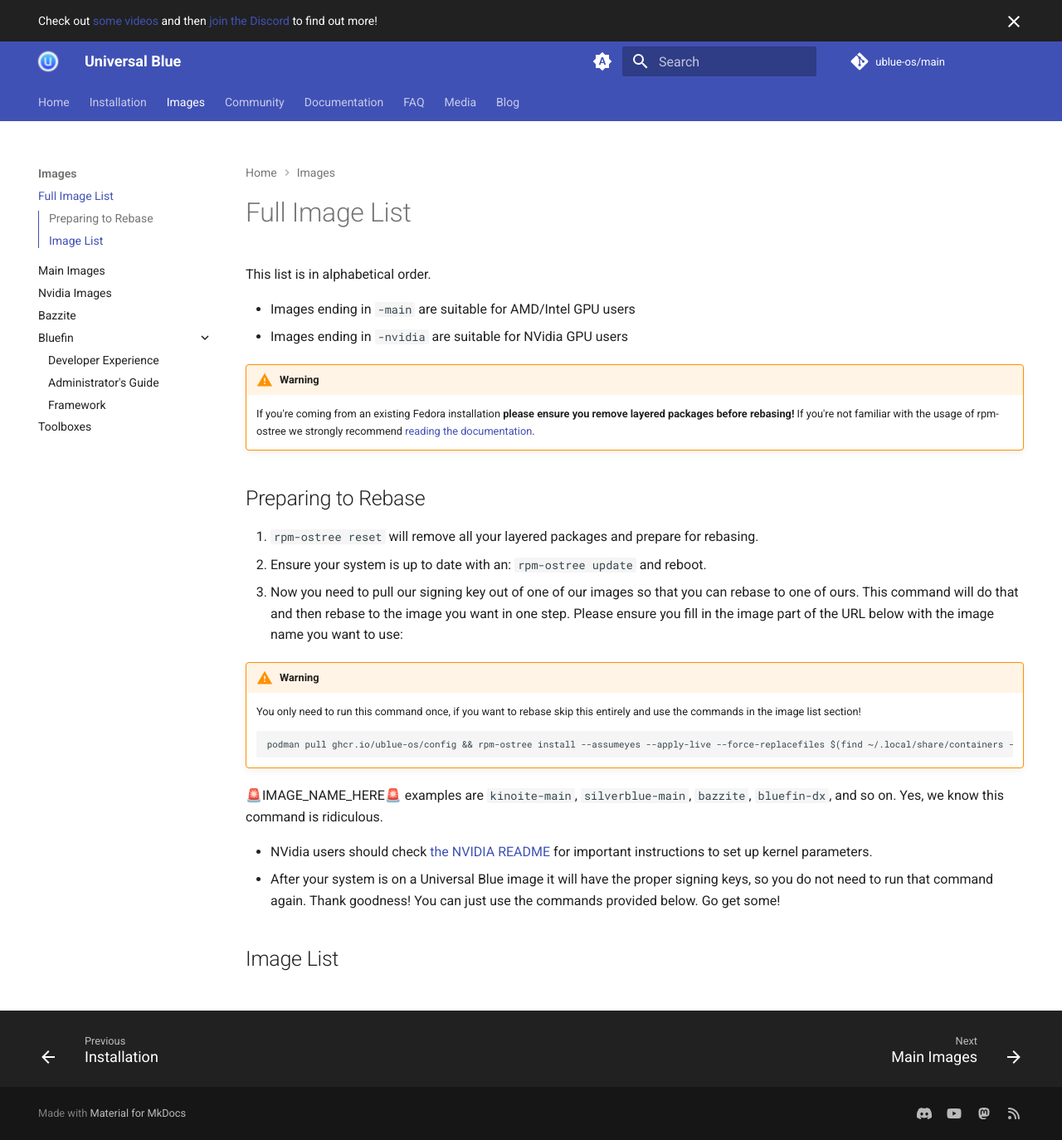
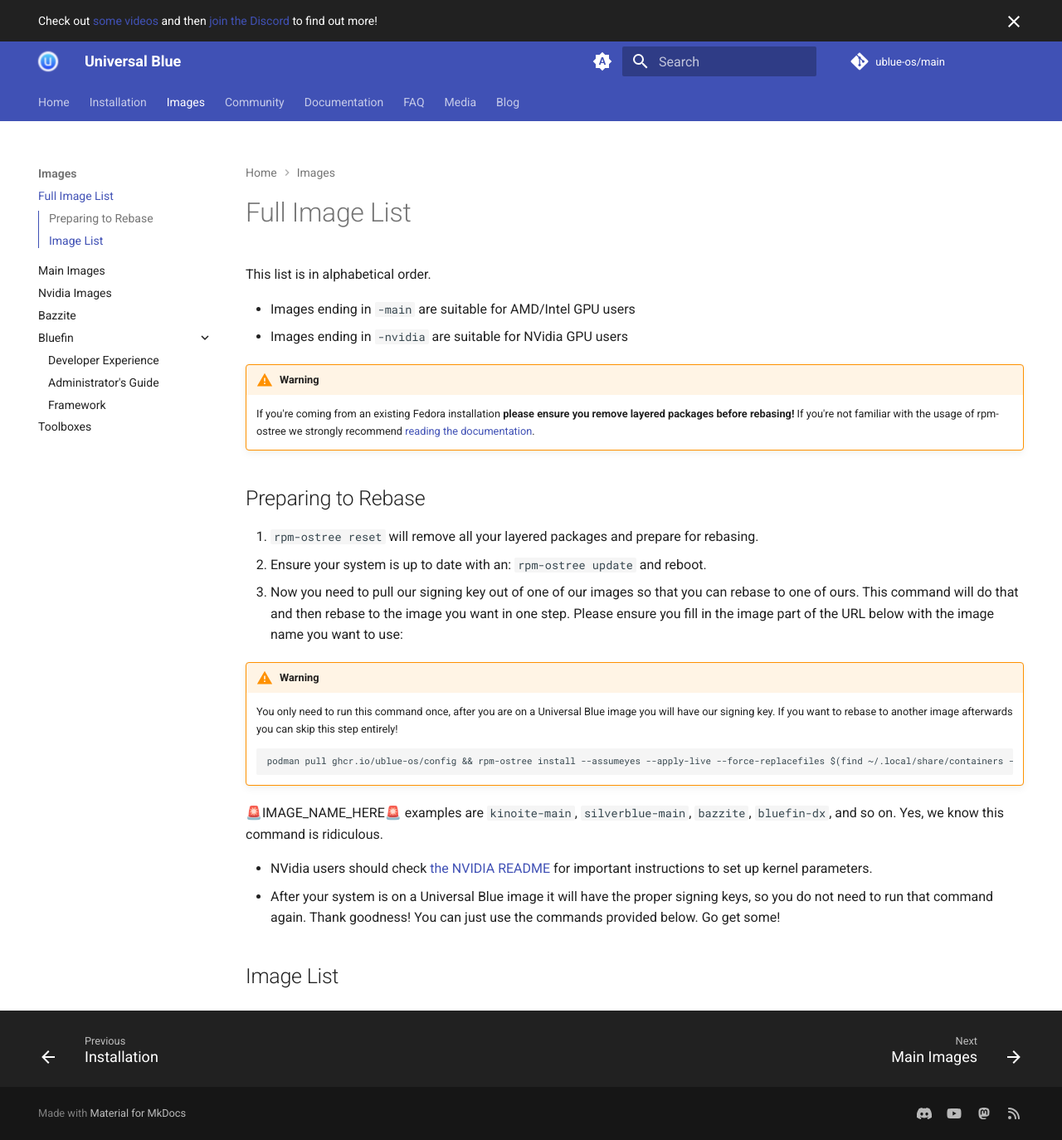
Before and after one commit to ublue-os/website, an MkDocs documentation site: the page built from docs/images.md, in a window 1280 px wide and 1374 px high. Shown: the whole window at 83% size. Built offline with MkDocs 1.6.1 and Material for MkDocs 9.7.7, drawn with Linux system fonts in a browser that asks for light colours; comment, search, counter and statistics services are not loaded.

Commit message:
fix: add more detail to the rebase command

```diff
--- a/docs/images.md
+++ b/docs/images.md
@@ -15,7 +15,7 @@ This list is in alphabetical order.
 
 !!! warning
 
-    You only need to run this command once, if you want to rebase skip this entirely and use the commands in the image list section!
+    You only need to run this command once, after you are on a Universal Blue image you will have our signing key. If you want to rebase to another image afterwards you can skip this step entirely!
 
         podman pull ghcr.io/ublue-os/config && rpm-ostree install --assumeyes --apply-live --force-replacefiles $(find ~/.local/share/containers -name ublue-os-signing.noarch.rpm 2>/dev/null) && rpm-ostree rebase --uninstall $(rpm -q ublue-os-signing-* --queryformat '%{NAME}-%{VERSION}-%{RELEASE}.%{Arch}') ostree-image-signed:docker://ghcr.io/ublue-os/🚨IMAGE_NAME_HERE🚨:latest
 
```
